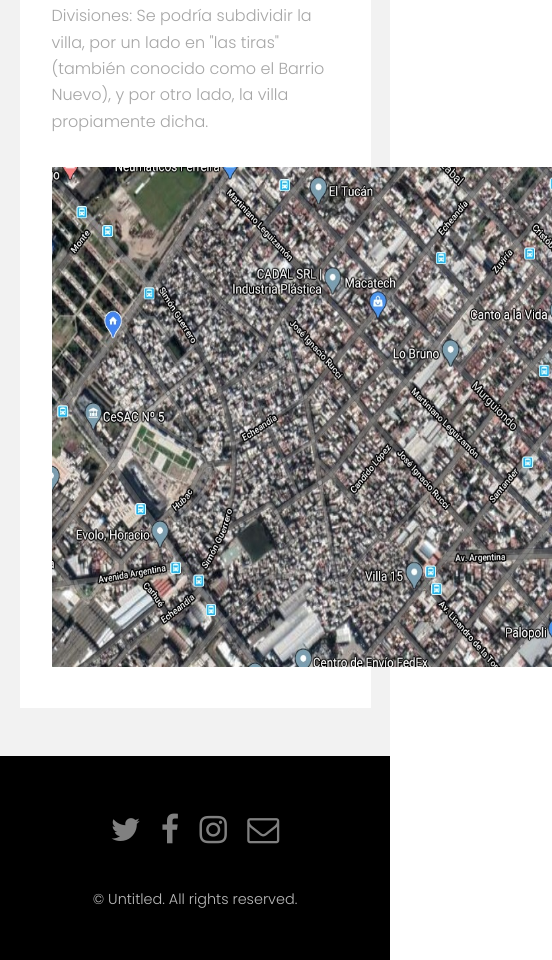
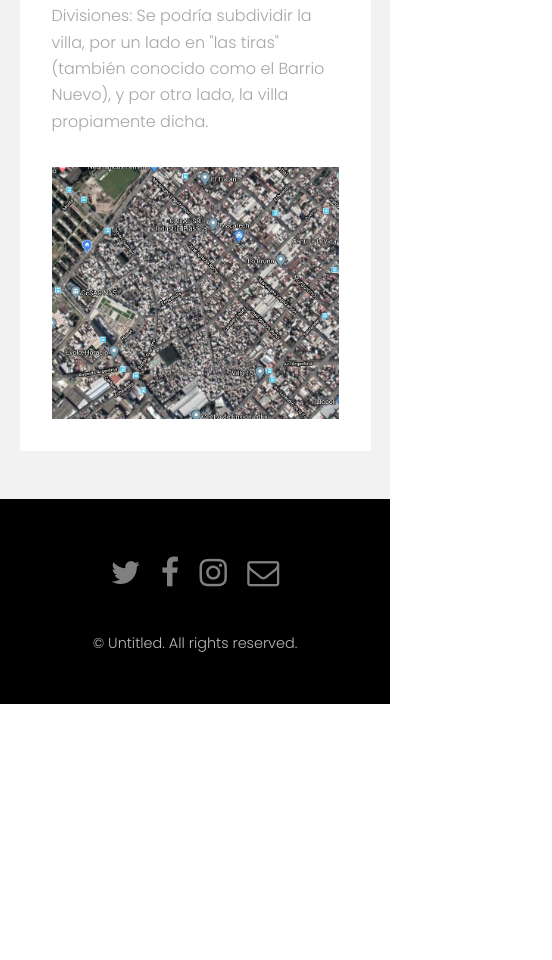
Before and after one commit to PotreroDigital/CiudadOculta-Solidario, a plain HTML site: page generic.html in a window 390 px wide. Shown: the part 2361-3321 px from the top of the page, 552 px wide, since content can reach past the window. After the commit the page ends 3065 px from the top, so only its background shows below. Drawn offline with Linux system fonts and the light colour scheme.

Commit message:
cambio a responsive de las imagenes

```diff
--- a/generic.html
+++ b/generic.html
@@ -66,9 +66,15 @@
 							</p>
 
 							<p>Divisiones: Se podría subdividir la villa, por un lado en "las tiras" (también conocido como el Barrio Nuevo), y por otro lado, la villa propiamente dicha. </p>
-							<div align="center">
-								<img src="images/mapa.jpg" alt=""width="500" height="500" />
+
+								<!--img src="images/mapa.jpg" alt=""width="500" height="500" /-->
+								<div>
+									<div class="box">
+								<div class="image fit">
+									<img src="images/mapa.jpg" alt="" />
+								</div>
 							</div>
+						</div>
 						</div>
 					</div>
 				</div>
```
Also changed, not shown: generic2.html (+6 -2 lines), images/mifoto.jpg.
